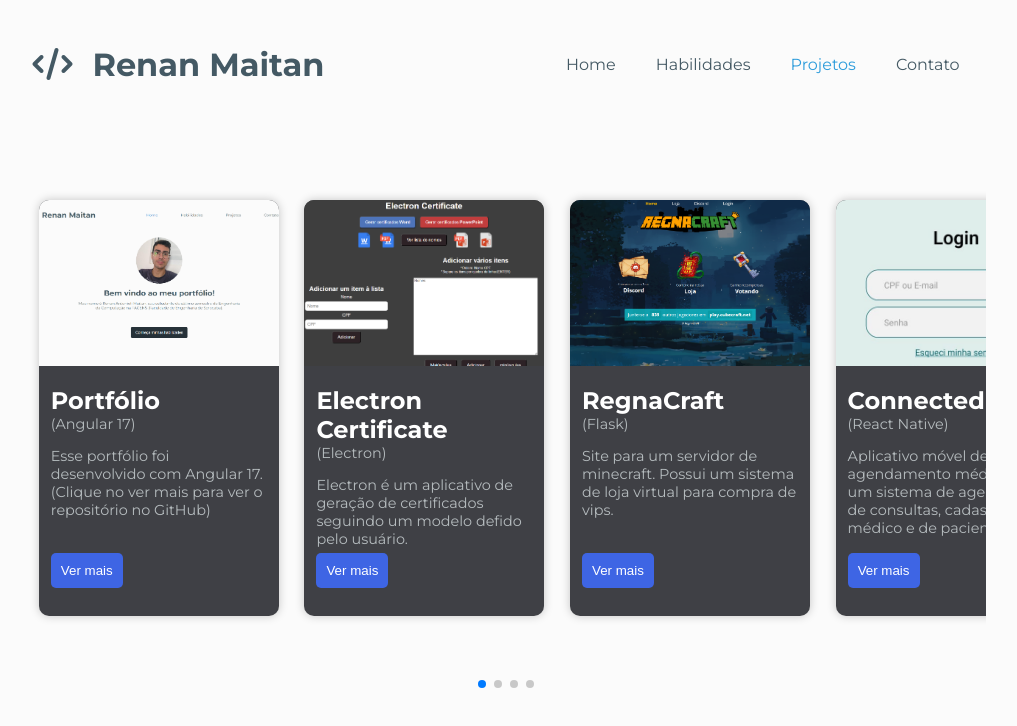
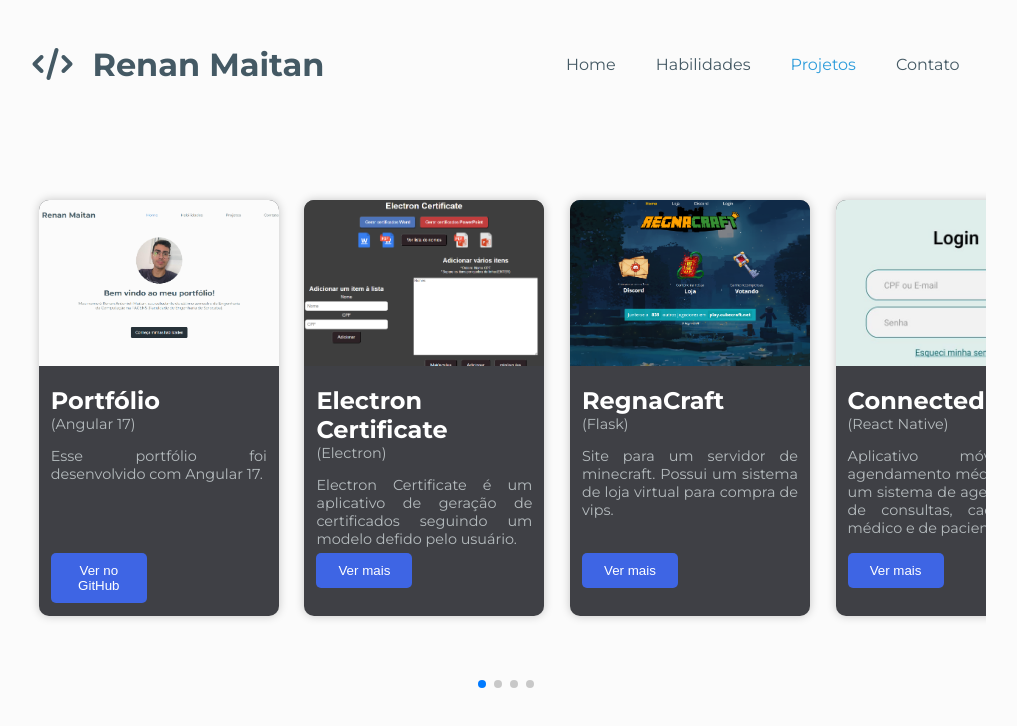
Before and after one commit to renanmaitan/Portfolio, an Angular app: page /projects in a window 1280 px wide. Shown: the top 726 px of the page, without its empty margins (134-1151 px from the left). Built offline with nearby package versions, Linux system fonts and the light colour scheme.

Commit message:
added btnText and url

```diff
--- a/src/_components/carousel/carousel.component.html
+++ b/src/_components/carousel/carousel.component.html
@@ -14,7 +14,7 @@
             <p>({{slides[key].subheader}})</p>
             <p>{{slides[key].description}}</p>
         </div>
-            <button (click)="openProject(key)">Ver mais</button>
+            <button (click)="openProject(key)">{{slides[key].btnText? slides[key].btnText : 'Ver mais'}}</button>
 
     </swiper-slide>
     }
--- a/src/_components/carousel/carousel.component.scss
+++ b/src/_components/carousel/carousel.component.scss
@@ -24,7 +24,7 @@
         &-content {
             height: 45%;
             color: #fff;
-            text-align: left;
+            text-align: justify;
             padding-inline: 5%;
 
             h2 {
@@ -54,7 +54,7 @@
 
         button {
             margin-inline: 5%;
-            width: 30%;
+            width: 40%;
             padding: 10px;
             border: none;
             border-radius: 5px;
--- a/src/_components/carousel/carousel.component.ts
+++ b/src/_components/carousel/carousel.component.ts
@@ -19,6 +19,10 @@
   }
 
   openProject(key: string) {
+    if (this.slides[key].url) {
+      window.open(this.slides[key].url, '_blank');
+      return;
+    }
     this.openProjectEvent.emit(key);
   }
 }
--- a/src/db/slides.ts
+++ b/src/db/slides.ts
@@ -6,14 +6,16 @@
     title: 'Portfólio',
     subheader: 'Angular 17',
     description:
-      'Esse portfólio foi desenvolvido com Angular 17. (Clique no ver mais para ver o repositório no GitHub)',
+      'Esse portfólio foi desenvolvido com Angular 17.',
+    btnText: 'Ver no GitHub',
+    url: 'https://github.com/renanmaitan/Portfolio',
   },
   'electron-certificate': {
     src: 'assets/imgs/projects/electron-certificate-project.png',
     title: 'Electron Certificate',
     subheader: 'Electron',
     description:
-      'Electron é um aplicativo de geração de certificados seguindo um modelo defido pelo usuário.',
+      'Electron Certificate é um aplicativo de geração de certificados seguindo um modelo defido pelo usuário.',
   },
   'regnacraft': {
     src: 'assets/imgs/projects/regnacraft-project.png',
--- a/src/interfaces/Slides.ts
+++ b/src/interfaces/Slides.ts
@@ -6,4 +6,6 @@
   title: string;
   subheader: string;
   description: string;
+  btnText?: string;
+  url?: string;
 }
```
